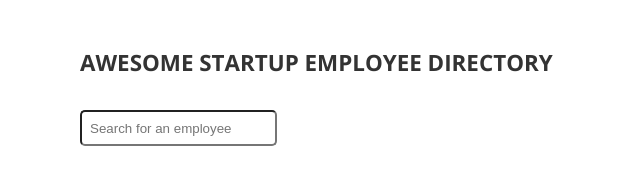
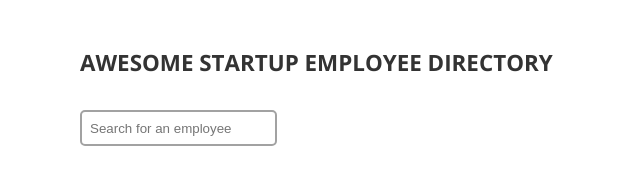
Before and after one commit to jamesbdev/tech-degree-unit-8, a plain HTML site: page index.html in a window 1280 px wide. Shown: the whole page, without its empty margins (0-640 px from the left). Drawn offline with nearby package versions, Linux system fonts and the light colour scheme; no server answers.

Commit message:
style input border

```diff
--- a/style.css
+++ b/style.css
@@ -43,6 +43,7 @@ main input {
     width: 100%;
     padding: 1rem 0.5rem;
     outline: unset;
+    border: 2px solid var(--lighter-grey);
     box-sizing: border-box;
     color: var(--dark-grey);
 }
```
